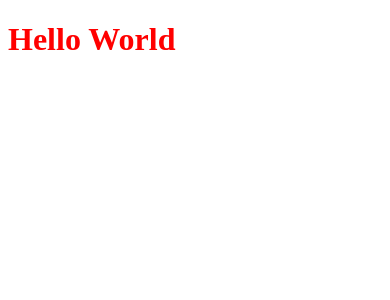
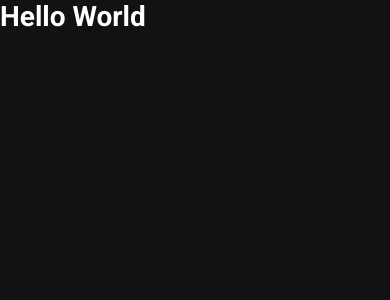
Before and after one commit to deivisondc/ignite-ignews, a Next.js app: page / in a window 390 px wide. Shown: the top 300 px of the page. Built offline with nearby package versions, Linux system fonts and the light colour scheme.

Commit message:
add roboto font and global styles

```diff
--- a/src/pages/_app.tsx
+++ b/src/pages/_app.tsx
@@ -1,4 +1,6 @@
 import { AppProps } from 'next/app';
+
+import '../styles/global.scss';
 
 function MyApp({ Component, pageProps }: AppProps) {
   return <Component {...pageProps} />
--- /dev/null
+++ b/src/pages/_document.tsx
@@ -0,0 +1,18 @@
+import Document, { Head, Html, Main, NextScript } from 'next/document';
+
+export default class MyDocument extends Document{
+  render() {
+    return (
+      <Html lang="en">
+        <Head>
+          <link rel="preconnect" href="https://fonts.gstatic.com" />
+          <link href="https://fonts.googleapis.com/css2?family=Roboto:wght@400;700;900&display=swap" rel="stylesheet" />
+        </Head>
+        <body>
+          <Main />
+          <NextScript />
+        </body>
+      </Html>
+    );
+  }
+}
--- a/src/pages/index.tsx
+++ b/src/pages/index.tsx
@@ -1,7 +1,14 @@
-import styles from '../styles/home.module.scss';
+import Head from 'next/head';
 
 export default function Home() {
   return (
-    <h1 className={styles.title}>Hello World</h1>
+    <>
+      <Head>
+        <title>ig.news - Início</title>
+      </Head>
+      <h1>
+        Hello World
+      </h1>
+    </>
   )
 }
--- /dev/null
+++ b/src/styles/global.scss
@@ -0,0 +1,46 @@
+* {
+  margin: 0;
+  padding: 0;
+  box-sizing: border-box;
+}
+
+:root {
+  --white: #FFFFFF;
+
+  --gray-100: #e1e1e6;
+  --gray-300: #a8a8b3;
+  --gray-900: #121214;
+
+  --cyan-500: #61dafb;
+  --yellow-500: #eba417;
+}
+
+@media (max-width: 1080px) {
+  html {
+    font-size: 93.75%;
+  }
+}
+
+@media (max-width: 720px) {
+  html {
+    font-size: 87.5%;
+  }
+}
+
+body {
+  background: var(--gray-900);
+  color: var(--white);
+}
+
+body, input, select, textarea, button {
+  font: 400 1rem "Roboto", sans-serif;
+}
+
+button {
+  cursor: pointer;
+}
+
+a {
+  color: inherit;
+  text-decoration: none;
+}
--- a/src/styles/home.module.scss
+++ /dev/null
@@ -1,3 +0,0 @@
-.title {
-  color: red;
-}
```
